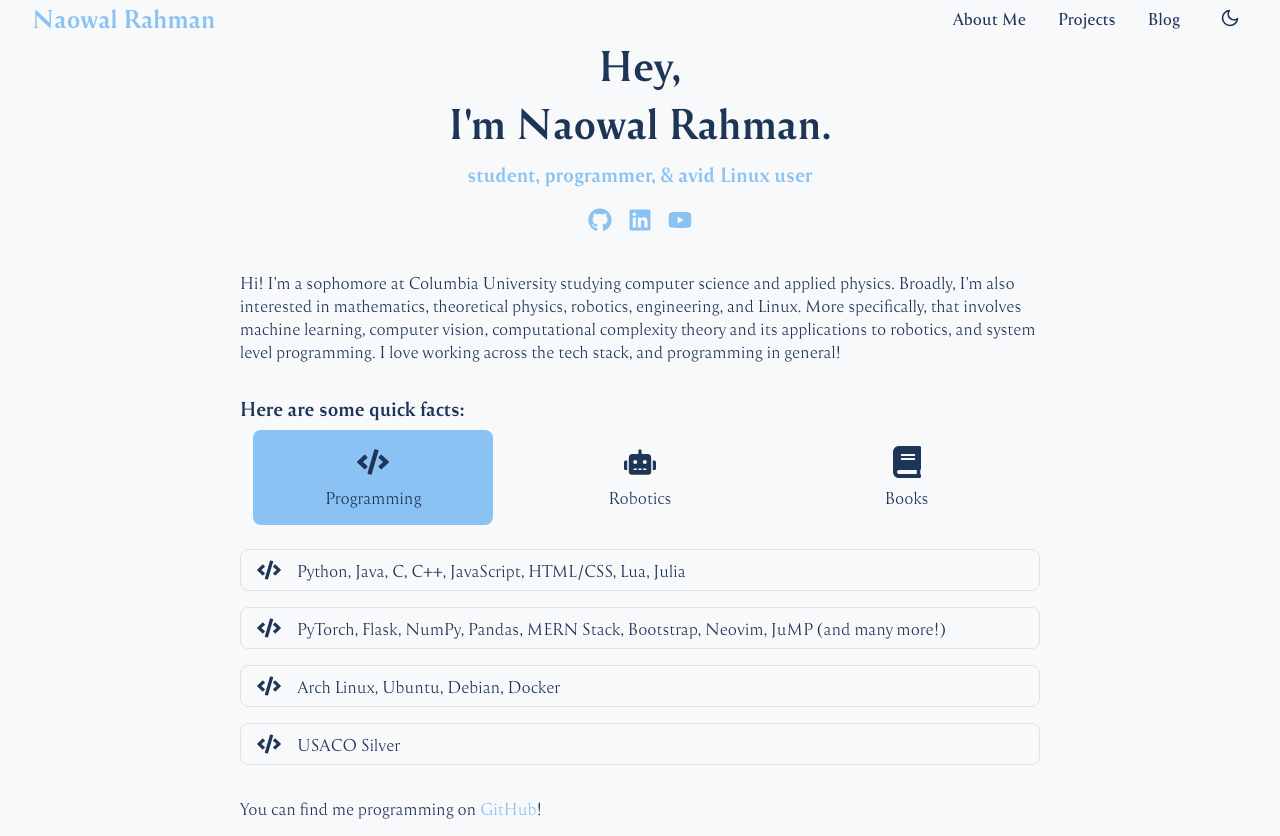
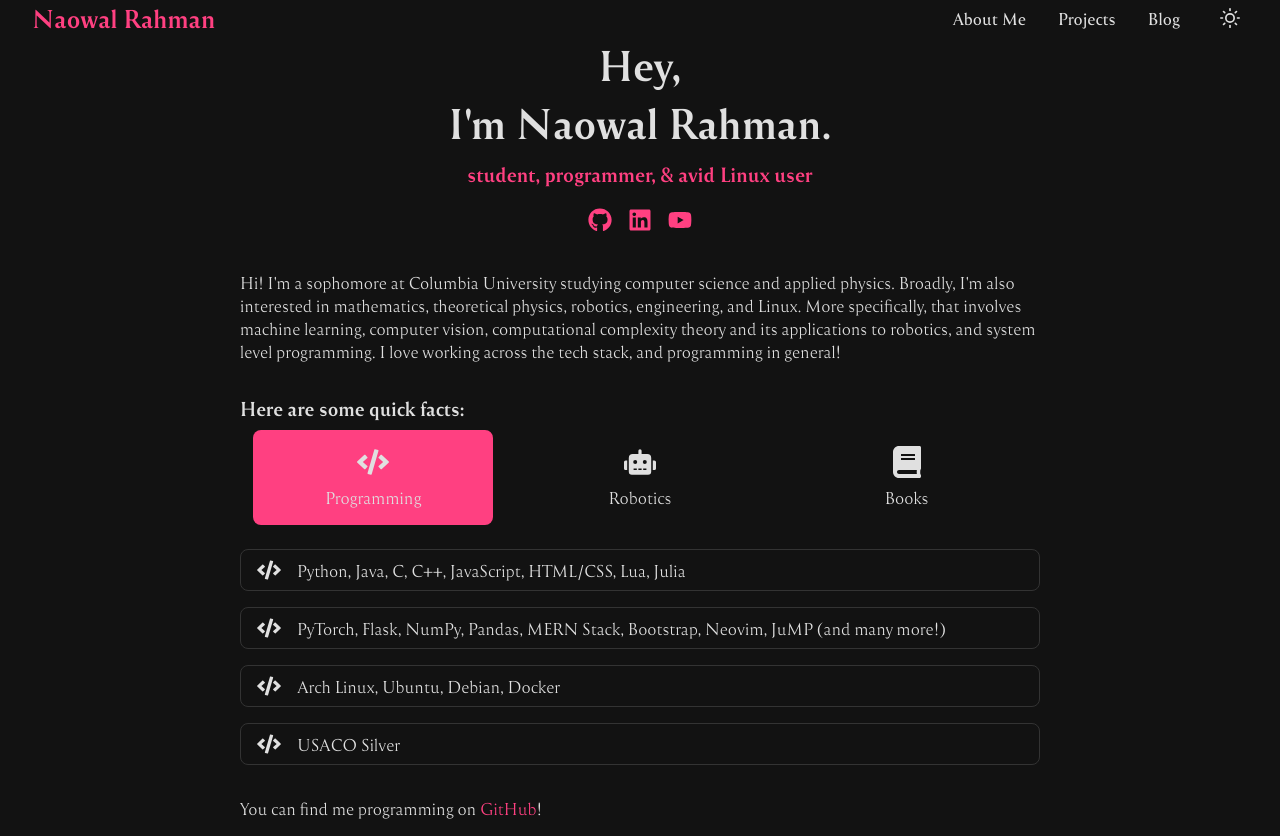
Before and after one commit to naowalrahman/naowalrahman.github.io, a React (Vite) app: page /projects in a window 1280 px wide. Built offline with nearby package versions, Linux system fonts and the light colour scheme.

Commit message:
Set default theme to dark mode
Co-authored-by: naowalrahman <67881983+naowalrahman@users.noreply.github.com>

```diff
--- a/src/App.jsx
+++ b/src/App.jsx
@@ -8,7 +8,7 @@ import "./App.css";
 
 // App
 function App() {
-    const [isDark, setIsDark] = useState(window.matchMedia("(prefers-color-scheme: dark)").matches);
+    const [isDark, setIsDark] = useState(true);
 
     useEffect(() => {
         const root = document.documentElement;
--- a/src/components/Navbar.jsx
+++ b/src/components/Navbar.jsx
@@ -45,7 +45,9 @@ export default function Navbar({ isDark, toggleTheme }) {
             <div className="desktop-links">
                 <Link to="/">About Me</Link>
                 <Link to="/projects">Projects</Link>
-                <a href="https://naowalrahman.rocks/blog" target="_blank" rel="noopener noreferrer">Blog</a>
+                <a href="https://naowalrahman.rocks/blog" target="_blank" rel="noopener noreferrer">
+                    Blog
+                </a>
                 <button onClick={toggleTheme} className="theme-toggle">
                     {isDark ? <FiSun size={20} /> : <FiMoon size={20} />}
                 </button>
--- a/src/fonts/Reforma webfonts.html
+++ b/src/fonts/Reforma webfonts.html
@@ -16,11 +16,11 @@
                             l = document.getElementById(t).style.fontWeight,
                             o = document.getElementById(t).style.fontStyle,
                             d = document.createElement("pre");
-                        (d.innerHTML = "font-family: " + i + ";\nfont-weight: " + l + ";\nfont-style: " + o + ";"),
+                        ((d.innerHTML = "font-family: " + i + ";\nfont-weight: " + l + ";\nfont-style: " + o + ";"),
                             firstChild.parentNode.insertBefore(d, firstChild),
-                            (e.innerHTML = "Ocultar código");
+                            (e.innerHTML = "Ocultar código"));
                     }
-                } else (e.innerHTML = "Mostrar código"), e.nextElementSibling.remove();
+                } else ((e.innerHTML = "Mostrar código"), e.nextElementSibling.remove());
             }
             window.onload = function () {
                 var e = document.getElementsByTagName("p"),
```
